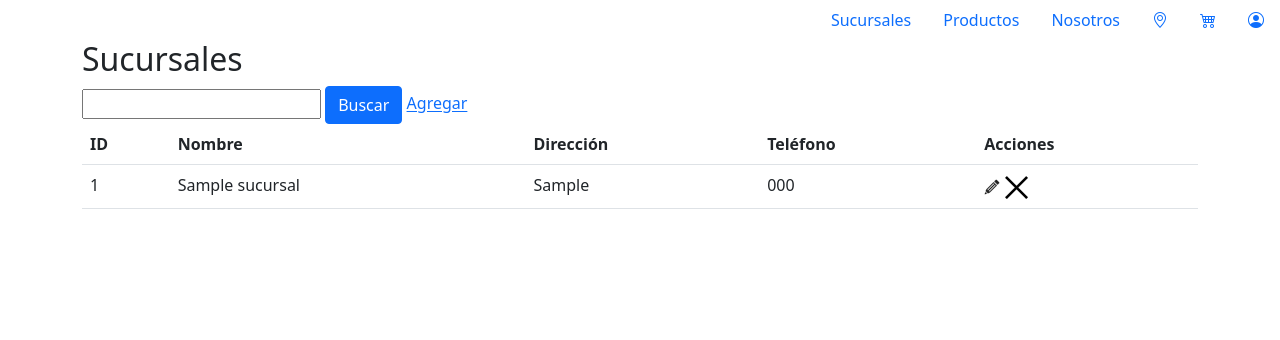
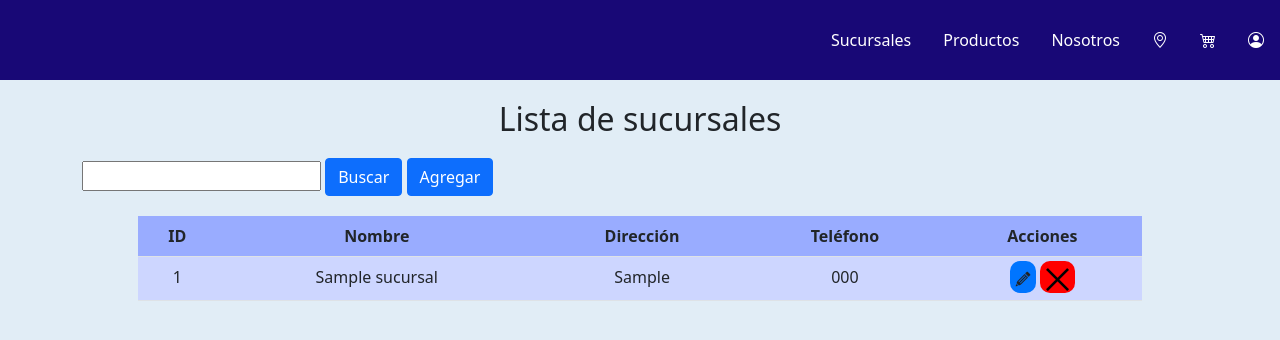
Before and after one commit to MartinOrtega22/PROYECTO-LAB-PROG-WEB, a PHP site: page /CRUDSucursales.php in a window 1280 px wide. Shown: the top 340 px of the page. Run offline with PHP 8.4, Linux system fonts and the light colour scheme; tables that the repository leaves empty or names only in its code hold one stand-in row (values such as "Sample post"); some libraries are stand-ins or nearby versions.

Commit message:
Cambios en Agregar Sucursales y Catalogo de productos

```diff
--- a/CRUDSucursales.php
+++ b/CRUDSucursales.php
@@ -8,7 +8,7 @@ $bd = "farmacia";
 // Conexión
 $conn = new mysqli($host, $usuario, $contra, $bd);
 
-// VerificA conexión
+// Verificar conexión
 if ($conn->connect_error) {
     die("Error de conexión: " . $conexion->connect_error);
 }
@@ -52,14 +52,55 @@ if ($conn->connect_error) {
     </ul>
 
     <div class="container">
-
-
-        <h2>Sucursales</h2>
+        <h2>Lista de sucursales</h2>
         <input type="text">
         <button type="button" class="btn btn-primary">Buscar</button>
 
+        <!-- Botón para abrir el modal -->
+        <button type="button" class="btn btn-primary" data-bs-toggle="modal" data-bs-target="#agregarSucursalModal">
+            Agregar
+        </button>
 
-        <a href="agregar.php" class="btnAgregar">Agregar</a>
+        <!-- Modal -->
+        <div class="modal fade" id="agregarSucursalModal" tabindex="-1" aria-labelledby="exampleModalLabel"
+            aria-hidden="true">
+            <div class="modal-dialog">
+                <div class="modal-content">
+                    <div class="modal-header">
+                        <h5 class="modal-title" id="exampleModalLabel">Agregar Sucursal</h5>
+                        <button type="button" class="btn-close" data-bs-dismiss="modal" aria-label="Close"></button>
+                    </div>
+                    <div class="modal-body">
+                        <form id="formAgregarSucursal" action="accionphp/agregarsucursal.php" method="post"
+                            enctype="multipart/form-data">
+                            <div class="mb-3">
+                                <label for="idSucursal" class="form-label">ID Sucursal</label>
+                                <input type="text" class="form-control" id="idSucursal" name="idSucursal" required>
+                            </div>
+                            <div class="mb-3">
+                                <label for="nombreSucursal" class="form-label">Nombre</label>
+                                <input type="text" class="form-control" id="nombreSucursal" name="nombreSucursal"
+                                    required>
+                            </div>
+                            <div class="mb-3">
+                                <label for="direccionSucursal" class="form-label">Dirección</label>
+                                <input type="text" class="form-control" id="direccionSucursal"
+                                    name="direccionSucursal" required>
+                            </div>
+                            <div class="mb-3">
+                                <label for="telefonoSucursal" class="form-label">Teléfono</label>
+                                <input type="number" class="form-control" id="telefonoSucursal" name="telefonoSucursal"
+                                    required>
+                            </div>
+                        </form>
+                    </div>
+                    <div class="modal-footer">
+                        <button type="button" class="btn btn-secondary" data-bs-dismiss="modal">Cerrar</button>
+                        <button type="submit" class="btn btn-primary" form="formAgregarSucursal">Guardar</button>
+                    </div>
+                </div>
+            </div>
+        </div>
         <table class="table">
             <tr>
                 <th>ID</th>
@@ -83,18 +124,37 @@ if ($conn->connect_error) {
                     echo "</tr>";
                 }
             } else {
-                echo "0 resultados";
+                echo "<tr><td colspan='7'>No se encontraron resultados</td></tr>";
+
             }
             $conn->close();
             ?>
         </table>
+    </div>
 
 
+    <?php if (isset($_GET['success'])): ?>
+        <div class="alert alert-success text-center" role="alert"
+            style="position: fixed; top: 50%; left: 50%; transform: translate(-50%, -50%); z-index: 1050;">
+            Sucursal agregada correctamente.
+        </div>
+        <script>
+            setTimeout(() => {
+                document.querySelector('.alert').remove();
+            }, 3000);
+        </script>
+    <?php endif; ?>
 
-    </div>
+
     <script src="https://cdn.jsdelivr.net/npm/bootstrap@5.0.2/dist/js/bootstrap.bundle.min.js"
         integrity="sha384-MrcW6ZMFYlzcLA8Nl+NtUVF0sA7MsXsP1UyJoMp4YLEuNSfAP+JcXn/tWtIaxVXM"
         crossorigin="anonymous"></script>
+    <script>
+        // Limpiar el formulario cuando se cierra el modal
+        document.getElementById('agregarSucursalModal').addEventListener('hidden.bs.modal', function () {
+            document.getElementById('formAgregarSucursal').reset();
+        });
+    </script>
 </body>
 
 </html>
--- /dev/null
+++ b/css/CRUDSucursales.css
@@ -0,0 +1,73 @@
+body {
+    font-family: sans-serif;
+    margin: 0;
+    padding: 0;
+    background-color: #E1EDF6 !important;
+}
+
+/* Menu */
+.nav {
+    background-color: #180876;
+    padding: 20px 0;
+    width: 100% !important;
+}
+
+.nav-link {
+    color: white !important;
+}
+
+/* tabla */
+table {
+    text-align: center;
+    width: 90% !important;
+    margin: 20px 5%;
+}
+
+table tr th {
+    background-color: #99ACFF !important;
+}
+
+table tr td {
+    background-color: #CDD6FF !important;
+}
+
+#btnEditar {
+    background-color: #0075FF;
+    padding: 5px;
+    border-radius: 10px;
+}
+
+#btnEliminar {
+    background-color: #FF0000;
+    padding: 5px;
+    border-radius: 10px;
+}
+
+.btnAgregar {
+    background-color: #42FF00;
+    padding: 10px;
+    margin: 10px;
+    text-decoration: none;
+    color: #000;
+    border-radius: 10px;
+}
+
+h2 {
+    text-align: center;
+    margin: 20px !important;
+}
+
+#product-search {
+    width: 30%;
+    max-width: 180px;
+}
+
+#fecha-inicio {
+    width: 30%;
+    max-width: 120px;
+}
+
+#fecha-fin {
+    width: 30%;
+    max-width: 120px;
+}
--- a/css/CatalogoProductos.css
+++ b/css/CatalogoProductos.css
@@ -4,6 +4,7 @@ body {
     padding: 0;
     background-color: #E1EDF6 !important;
 }
+
 /* Menu */
 .nav {
     background-color: #180876;
```
Also changed, not shown: CatalogoProductos.php (+8 -2 lines), accionphp/agregarsucursal.php (added, +34 -0 lines).
